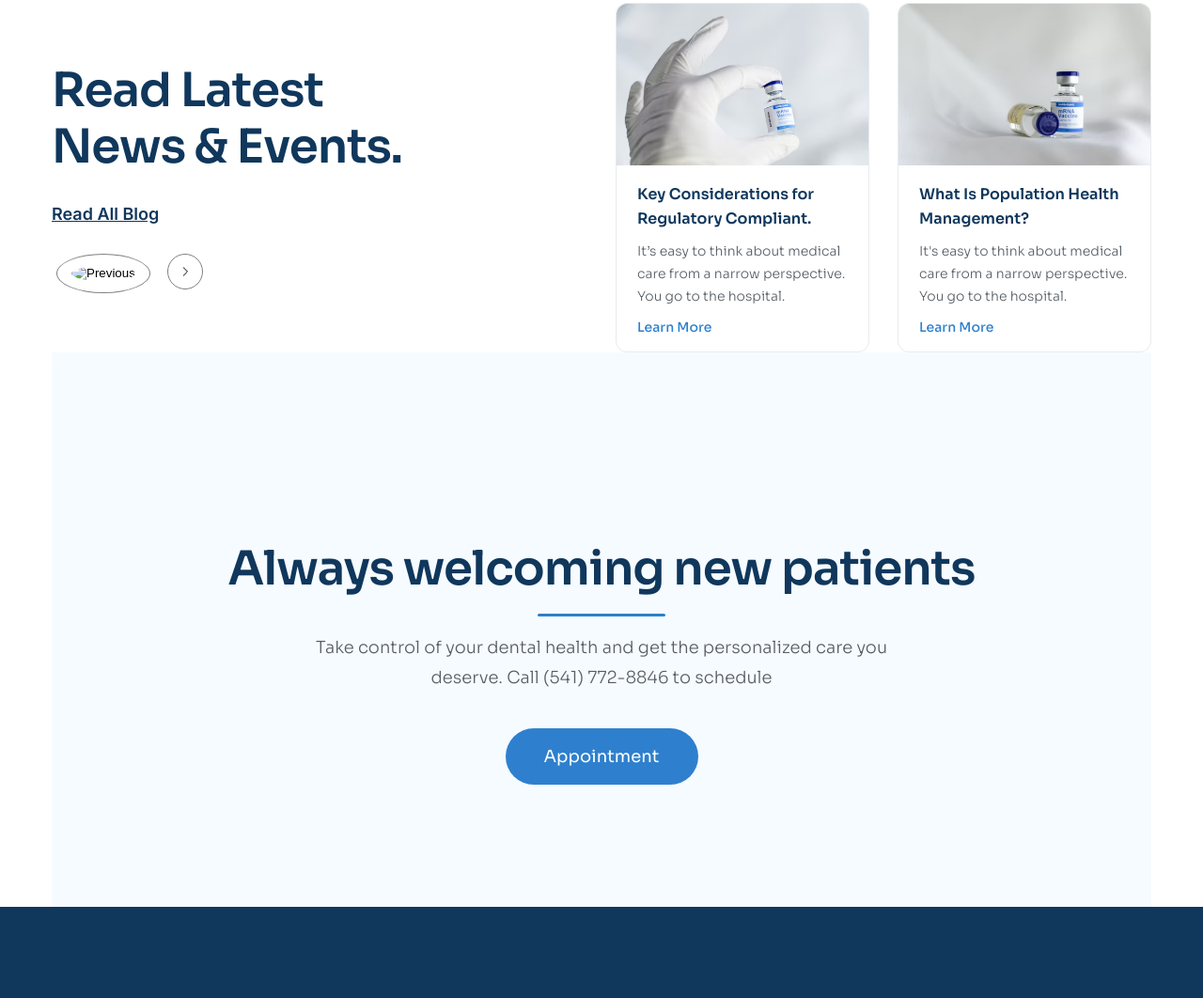
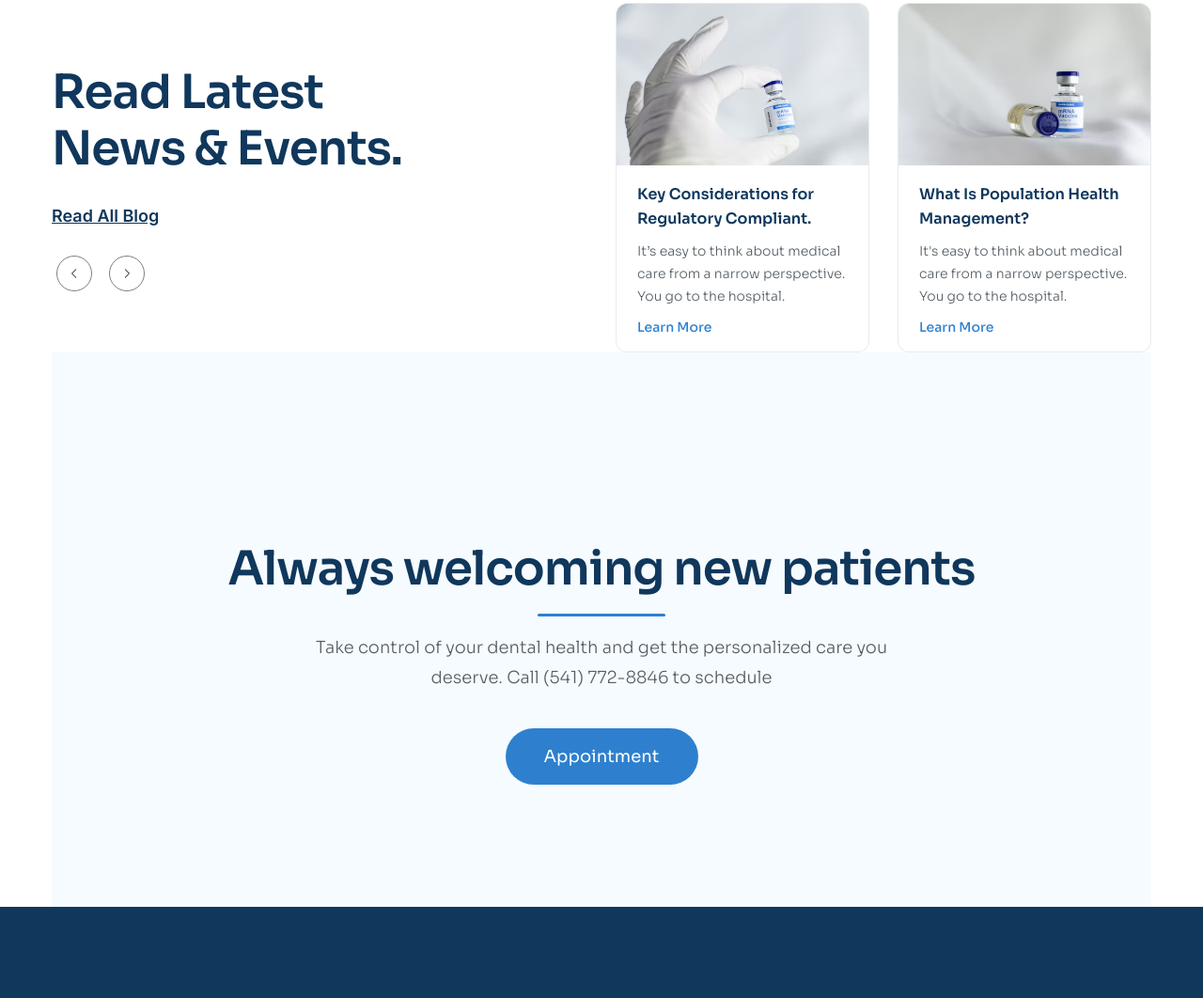
Before and after one commit to anhbui2310/project3responsive, a plain HTML site: page index.html in a window 1280 px wide. Shown: the part 4325-5387 px from the top of the page at 94% size. Drawn offline with nearby package versions, Linux system fonts and the light colour scheme; the site is published under a folder, as on GitHub Pages, so addresses that start at the root find nothing.

Commit message:
fixed button 2nd time

```diff
--- a/index.html
+++ b/index.html
@@ -470,7 +470,7 @@
             <a href="" class="blog__header--allblog">Read All Blog</a>
             <button class="blog__switch">
               <img
-                src="/img/doctor_back.svg"
+                src="./img/doctor_back.svg"
                 alt="Previous"
                 class="blog__switch--previous"
               />
```
